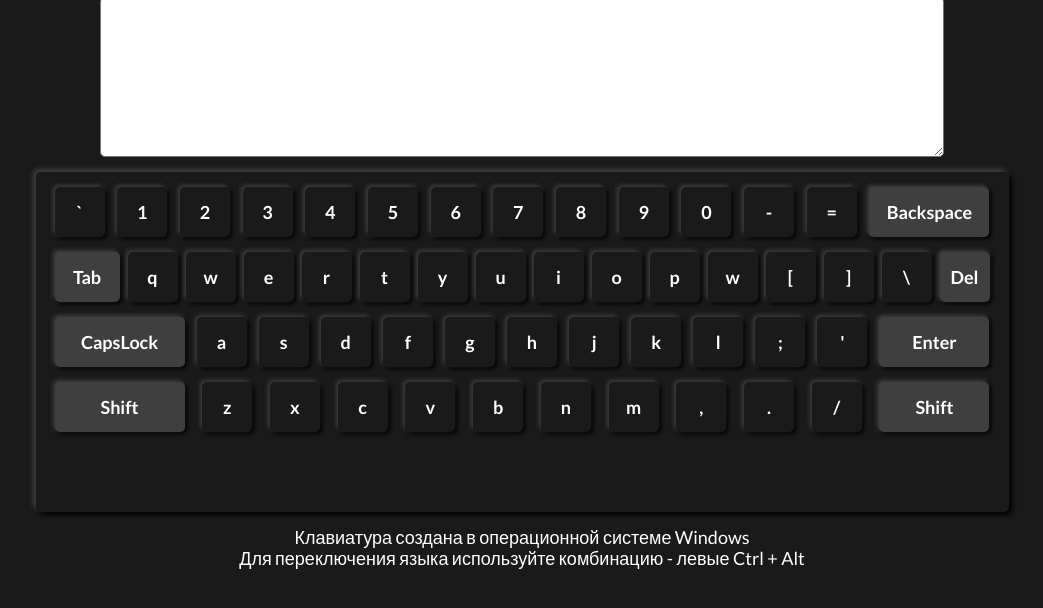
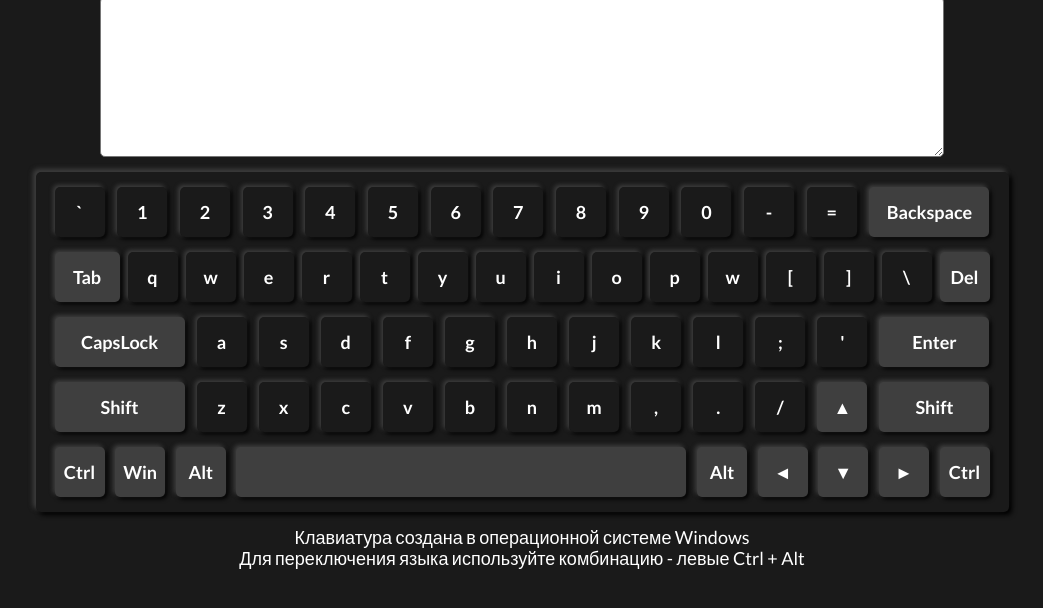
Before and after one commit to IrinaEnotova/virtual-keyboard, a website: page index.html in a window 1280 px wide. Shown: the part 94-702 px from the top of the page, without its empty margins (118-1161 px from the left). Drawn offline with Linux system fonts and the light colour scheme.

Commit message:
feat: add fifth row

```diff
--- a/assets/css/style.css
+++ b/assets/css/style.css
@@ -79,7 +79,6 @@ h1 {
 
 .control {
   background-color: rgb(63, 63, 63);
-  width: fit-content;
 }
 
 .backspace {
@@ -95,13 +94,17 @@ h1 {
 }
 
 .capslock,
-.shift:nth-of-type(1) {
+.shiftleft {
   width: 130px;
 }
 
 .enter,
-.shift:not(:first-child) {
+.shiftright {
   width: 110px;
+}
+
+.space {
+  width: 450px;
 }
 
 .keyboard--key:hover {
--- a/assets/js/script.js
+++ b/assets/js/script.js
@@ -135,25 +135,26 @@ window.addEventListener('DOMContentLoaded', () => {
   }
 
   class KeyControl {
-    constructor(numRow, keyName) {
+    constructor(numRow, keyName, engDown) {
       this.numRow = numRow;
       this.keyName = keyName;
+      this.engDown = engDown;
     }
     render() {
       const element = document.createElement('div');
       element.className = `keyboard--key key control ${this.keyName.toLowerCase()}`;
       element.innerHTML = `
       <span class="rus hidden">
-        <span class="caseDown hidden">${this.keyName}</span>
-        <span class="caseUp hidden">${this.keyName}</span>
-        <span class="caps hidden">${this.keyName}</span>
-        <span class="shiftCaps hidden">${this.keyName}</span>
+        <span class="caseDown hidden">${this.engDown}</span>
+        <span class="caseUp hidden">${this.engDown}</span>
+        <span class="caps hidden">${this.engDown}</span>
+        <span class="shiftCaps hidden">${this.engDown}</span>
       </span>
       <span class="eng">
-        <span class="caseDown">${this.keyName}</span>
-        <span class="caseUp hidden">${this.keyName}</span>
-        <span class="caps hidden">${this.keyName}</span>
-        <span class="shiftCaps hidden">${this.keyName}</span>
+        <span class="caseDown">${this.engDown}</span>
+        <span class="caseUp hidden">${this.engDown}</span>
+        <span class="caps hidden">${this.engDown}</span>
+        <span class="shiftCaps hidden">${this.engDown}</span>
       </span>
       `;
       keyboardRows[this.numRow].append(element);
@@ -174,10 +175,10 @@ window.addEventListener('DOMContentLoaded', () => {
   new KeyDigit(0, 0, '0', ')', '0', ')').render();
   new KeyDigit(0, 'Minus', '-', '_', '-', '_').render();
   new KeyDigit(0, 'Equal', '=', '+', '=', '+').render();
-  new KeyControl(0, 'Backspace').render();
+  new KeyControl(0, 'Backspace', 'Backspace').render();
 
   // second row
-  new KeyControl(1, 'Tab').render();
+  new KeyControl(1, 'Tab', 'Tab').render();
   new Key(1, 'Q', 'й', 'Й', 'q', 'Q').render();
   new Key(1, 'W', 'ц', 'Ц', 'w', 'W').render();
   new Key(1, 'E', 'у', 'У', 'e', 'E').render();
@@ -192,10 +193,10 @@ window.addEventListener('DOMContentLoaded', () => {
   new KeySymbol(1, 'BraketLeft', 'х', 'Х', '[', '{').render();
   new KeySymbol(1, 'BraketRight', 'ъ', 'Ъ', ']', '}').render();
   new Symbol(1, 'Backslash', '\\', '/', '\\', '|').render();
-  new KeyControl(1, 'Del').render();
+  new KeyControl(1, 'Del', 'Del').render();
 
   // third row
-  new KeyControl(2, 'CapsLock').render();
+  new KeyControl(2, 'CapsLock', 'CapsLock').render();
   new Key(2, 'A', 'ф', 'Ф', 'a', 'A').render();
   new Key(2, 'S', 'ы', 'Ы', 's', 'S').render();
   new Key(2, 'D', 'в', 'В', 'd', 'D').render();
@@ -207,10 +208,10 @@ window.addEventListener('DOMContentLoaded', () => {
   new Key(2, 'L', 'д', 'Д', 'l', 'L').render();
   new KeySymbol(2, 'Semicolon', 'ж', 'Ж', ';', ':').render();
   new KeySymbol(2, 'Quote', 'э', 'Э', '\'', '"').render();
-  new KeyControl(2, 'Enter').render();
+  new KeyControl(2, 'Enter', 'Enter').render();
 
   // fourth row
-  new KeyControl(3, 'Shift').render();
+  new KeyControl(3, 'ShiftLeft', 'Shift').render();
   new Key(3, 'Z', 'я', 'Я', 'z', 'Z').render();
   new Key(3, 'X', 'ч', 'Ч', 'x', 'X').render();
   new Key(3, 'C', 'с', 'С', 'c', 'C').render();
@@ -221,8 +222,17 @@ window.addEventListener('DOMContentLoaded', () => {
   new KeySymbol(3, 'Comma', 'б', 'Б', ',', '<').render();
   new KeySymbol(3, 'Period', 'ю', 'Ю', '.', '>').render();
   new Symbol(3, 'Slash', '.', ',', '/', '?').render();
-  new KeyControl(3, 'Shift').render();
+  new KeyControl(3, 'ArrowUp', '▲').render();
+  new KeyControl(3, 'ShiftRight', 'Shift').render();
 
   // fifth row
-
+  new KeyControl(4, 'CtrlRight', 'Ctrl').render();
+  new KeyControl(4, 'Win', 'Win').render();
+  new KeyControl(4, 'Alt', 'Alt').render();
+  new KeyControl(4, 'Space', ' ').render();
+  new KeyControl(4, 'Alt', 'Alt').render();
+  new KeyControl(4, 'ArrowLeft', '◄').render();
+  new KeyControl(4, 'ArrowDown', '▼').render();
+  new KeyControl(4, 'ArrowRight', '►').render();
+  new KeyControl(4, 'CtrlLeft', 'Ctrl').render();
 });
```
